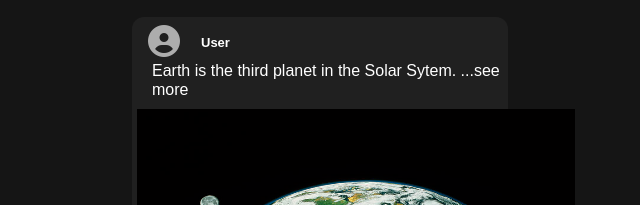
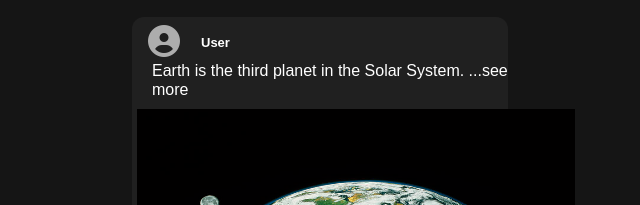
Before and after one commit to MiharbiDimac/fbclone, a plain HTML site: page index.html in a window 1280 px wide. Shown: the part 595-800 px from the top of the page, 320-960 px from the left. Drawn offline with nearby package versions, Linux system fonts and the light colour scheme.

Commit message:
Update index.html

```diff
--- a/index.html
+++ b/index.html
@@ -70,7 +70,7 @@
             <div id="mainfeed">
                 <div class="feed" id="f1">
                     <i class="fa-solid fa-circle-user fa-2xl p-2 mt-3 m-2" style="color:#adadad;"></i><b style="font-size:small;">User</b>
-                    <h6 style="font-family: sans-serif; color: white; margin-top:3px; padding-left:20px;">Earth is the third planet in the Solar Sytem. ...see more</h6>
+                    <h6 style="font-family: sans-serif; color: white; margin-top:3px; padding-left:20px;">Earth is the third planet in the Solar System. ...see more</h6>
                     <div id="content">
                         <h6 style="font-family: sans-serif; color: white;">
                             <img src="img/content.jpg" style="height:410px; width:438px;">
```
